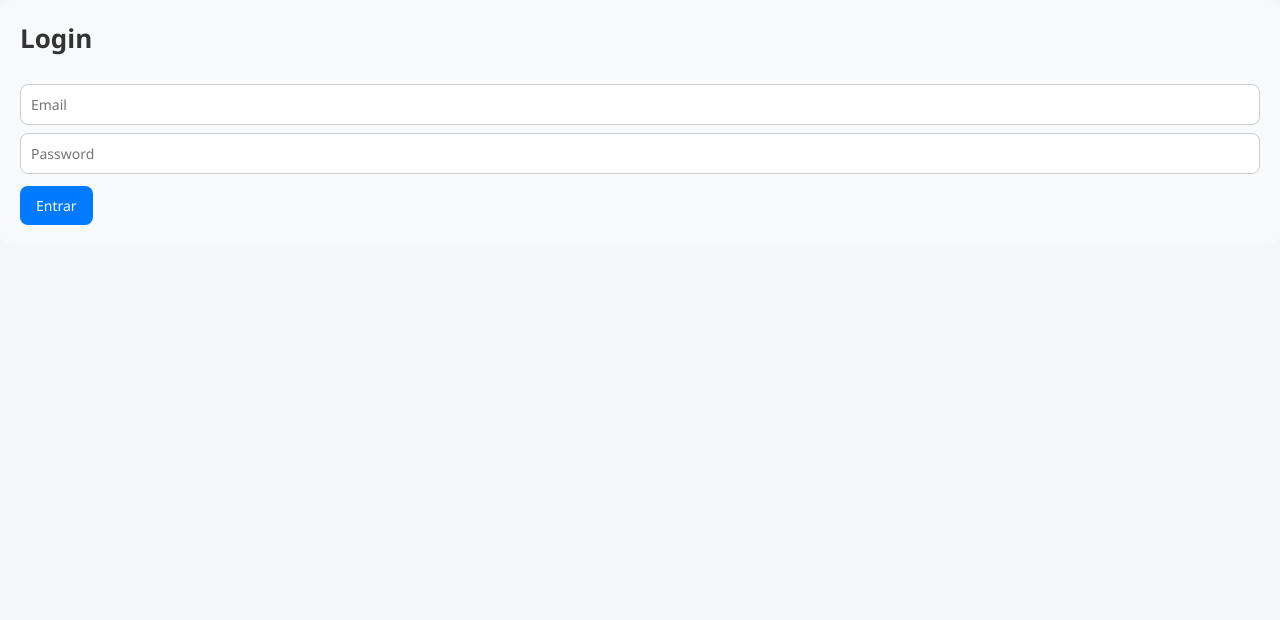
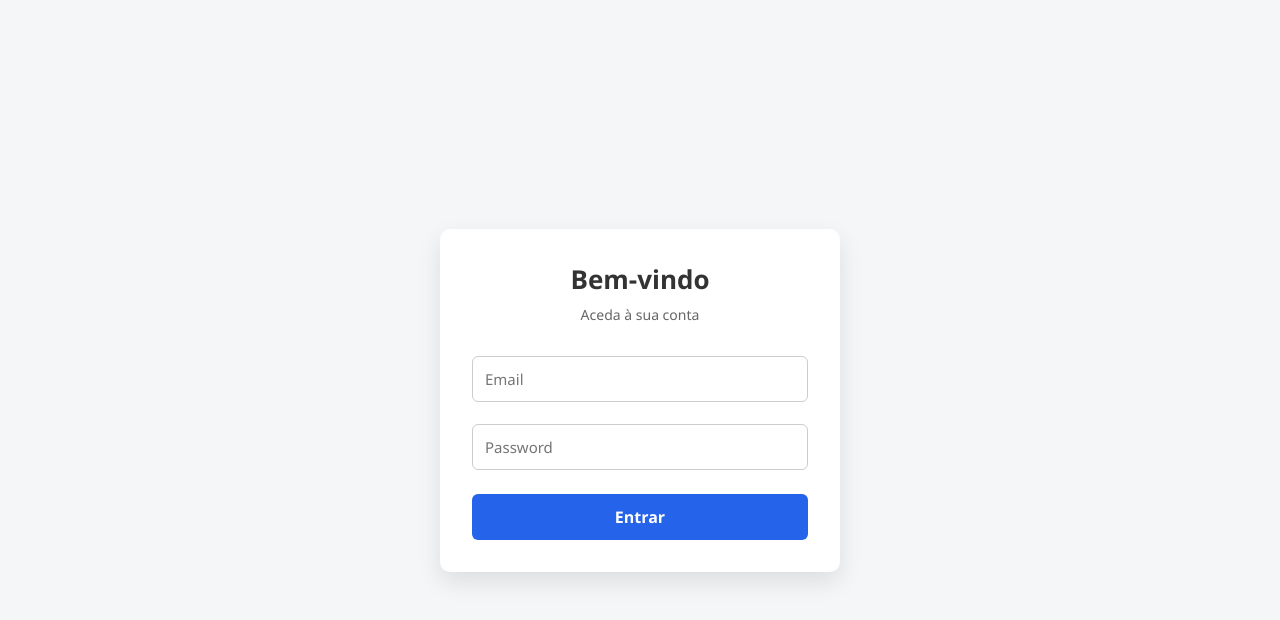
Before and after one commit to lukino17/Projeto_TDW, a Next.js app in the folder frontend_/: page / in a window 1280 px wide. Shown: the top 620 px of the page. Built offline with nearby package versions, Linux system fonts and the light colour scheme.

Commit message:
navbar, melhoramentos

```diff
--- a/frontend_/src/app/components/Login.js
+++ b/frontend_/src/app/components/Login.js
@@ -10,6 +10,7 @@ export default function Login() {
     const router = useRouter();
 
     const fazerLogin = async () => {
+        setMensagem("");
         try {
             const r = await fetch("http://localhost:3000/auth/login", {
                 method: "POST",
@@ -20,7 +21,7 @@ export default function Login() {
             const dados = await r.json();
 
             if (!r.ok) {
-                setMensagem(dados.erro);
+                setMensagem(dados.erro || "Credenciais inválidas");
                 return;
             }
 
@@ -37,25 +38,93 @@ export default function Login() {
     };
 
     return (
-        <div className="card">
-            <h1>Login</h1>
+        <div style={styles.container}>
+            <div style={styles.card}>
+                <h1 style={styles.title}>Bem-vindo</h1>
+                <p style={styles.subtitle}>
+                    Aceda à sua conta
+                </p>
 
                 <input
+                    style={styles.input}
                     placeholder="Email"
                     value={email}
                     onChange={e => setEmail(e.target.value)}
                 />
 
                 <input
+                    style={styles.input}
                     type="password"
                     placeholder="Password"
                     value={password}
                     onChange={e => setPassword(e.target.value)}
                 />
 
-            <button onClick={fazerLogin}>Entrar</button>
+                <button style={styles.button} onClick={fazerLogin}>
+                    Entrar
+                </button>
 
-            {mensagem && <p>{mensagem}</p>}
+                {mensagem && (
+                    <p style={styles.error}>
+                        {mensagem}
+                    </p>
+                )}
+            </div>
         </div>
     );
 }
+
+const styles = {
+    container: {
+        minHeight: "100vh",
+        display: "flex",
+        alignItems: "center",
+        justifyContent: "center",
+        background: "#f4f6f8",
+    },
+    card: {
+        width: "100%",
+        maxWidth: 400,
+        background: "#fff",
+        padding: "32px",
+        borderRadius: "10px",
+        boxShadow: "0 10px 25px rgba(0,0,0,0.1)",
+        display: "flex",
+        flexDirection: "column",
+    },
+    title: {
+        textAlign: "center",
+        marginBottom: 8,
+        fontSize: 26,
+    },
+    subtitle: {
+        textAlign: "center",
+        marginBottom: 24,
+        color: "#666",
+        fontSize: 14,
+    },
+    input: {
+        padding: "12px",
+        marginBottom: "14px",
+        borderRadius: "6px",
+        border: "1px solid #ccc",
+        fontSize: "15px",
+    },
+    button: {
+        padding: "12px",
+        marginTop: 10,
+        background: "#2563eb",
+        color: "#fff",
+        border: "none",
+        borderRadius: "6px",
+        fontSize: "16px",
+        fontWeight: "bold",
+        cursor: "pointer",
+    },
+    error: {
+        marginTop: 15,
+        color: "#dc2626",
+        textAlign: "center",
+        fontSize: 14,
+    },
+};
--- a/frontend_/src/app/components/Navbar.js
+++ b/frontend_/src/app/components/Navbar.js
@@ -24,6 +24,8 @@ export default function Navbar() {
                     <a href="/cliente">Dashboard</a>
                     <a href="/cliente/veiculos">Veículos</a>
                     <a href="/cliente/marcacoes">Marcações</a>
+                    <a href="/cliente/notificacoes">Notificações</a>
+
                 </>
             )}
 
--- a/frontend_/src/app/globals.css
+++ b/frontend_/src/app/globals.css
@@ -161,12 +161,57 @@ li {
 }
 
 /* CARTÕES */
-.card {
-    background: #f8f9fa;
-    padding: 20px;
-    border-radius: 12px;
+.page {
+    max-width: 900px;
+    margin: auto;
+    padding: 30px;
+}
+
+h1 {
     margin-bottom: 20px;
 }
+
+/* CARD BASE */
+.card {
+    background: white;
+    border-radius: 10px;
+    padding: 16px 18px;
+    margin-bottom: 15px;
+    box-shadow: 0 6px 18px rgba(0,0,0,0.06);
+    transition: transform 0.2s ease, box-shadow 0.2s ease;
+}
+
+.card:hover {
+    transform: translateY(-3px);
+    box-shadow: 0 12px 25px rgba(0,0,0,0.1);
+}
+
+/* NOTIFICAÇÕES */
+.notificacao-nao-lida {
+    background: #eef4ff;
+    border-left: 5px solid #2563eb;
+}
+
+.notificacao-lida {
+    background: #f8f8f8;
+    border-left: 5px solid #cbd5e1;
+    opacity: 0.85;
+}
+
+/* TEXTO */
+.card strong {
+    font-size: 16px;
+}
+
+.card p {
+    margin: 6px 0;
+    color: #333;
+}
+
+.card small {
+    color: #666;
+}
+
 
 /* OFICINAS */
 .oficina-card strong {
@@ -248,3 +293,70 @@ body {
 .user button:hover {
     background: #dc2626;
 }
+.login-wrapper {
+    min-height: 100vh;
+    display: flex;
+    align-items: center;
+    justify-content: center;
+    background: linear-gradient(135deg, #f8fafc, #eef2ff);
+}
+
+.login-card {
+    width: 100%;
+    max-width: 380px;
+    background: white;
+    padding: 32px;
+    border-radius: 12px;
+    box-shadow: 0 10px 30px rgba(0, 0, 0, 0.08);
+}
+
+.login-card h1 {
+    margin: 0;
+    font-size: 24px;
+}
+
+.subtitle {
+    color: #6b7280;
+    margin-bottom: 24px;
+    font-size: 14px;
+}
+
+.field {
+    display: flex;
+    flex-direction: column;
+    margin-bottom: 16px;
+}
+
+.field label {
+    font-size: 14px;
+    margin-bottom: 6px;
+    color: #374151;
+}
+
+.field input {
+    padding: 10px 12px;
+    border-radius: 8px;
+    border: 1px solid #d1d5db;
+    font-size: 14px;
+}
+
+.field input:focus {
+    outline: none;
+    border-color: #6366f1;
+}
+
+.login-card button {
+    margin-top: 12px;
+    width: 100%;
+    padding: 12px;
+    border-radius: 8px;
+    border: none;
+    background: #4f46e5;
+    color: white;
+    font-size: 15px;
+    cursor: pointer;
+}
+
+.login-card button:hover {
+    background: #4338ca;
+}
```
Also changed, not shown: frontend_/src/app/admin/page.js (+98 -14 lines), frontend_/src/app/staff/marcacoes/page.js (+30 -1 lines), 2 other files (tests, documents, lock files or other folders). Lines whose indentation alone changed are shown as unchanged.
